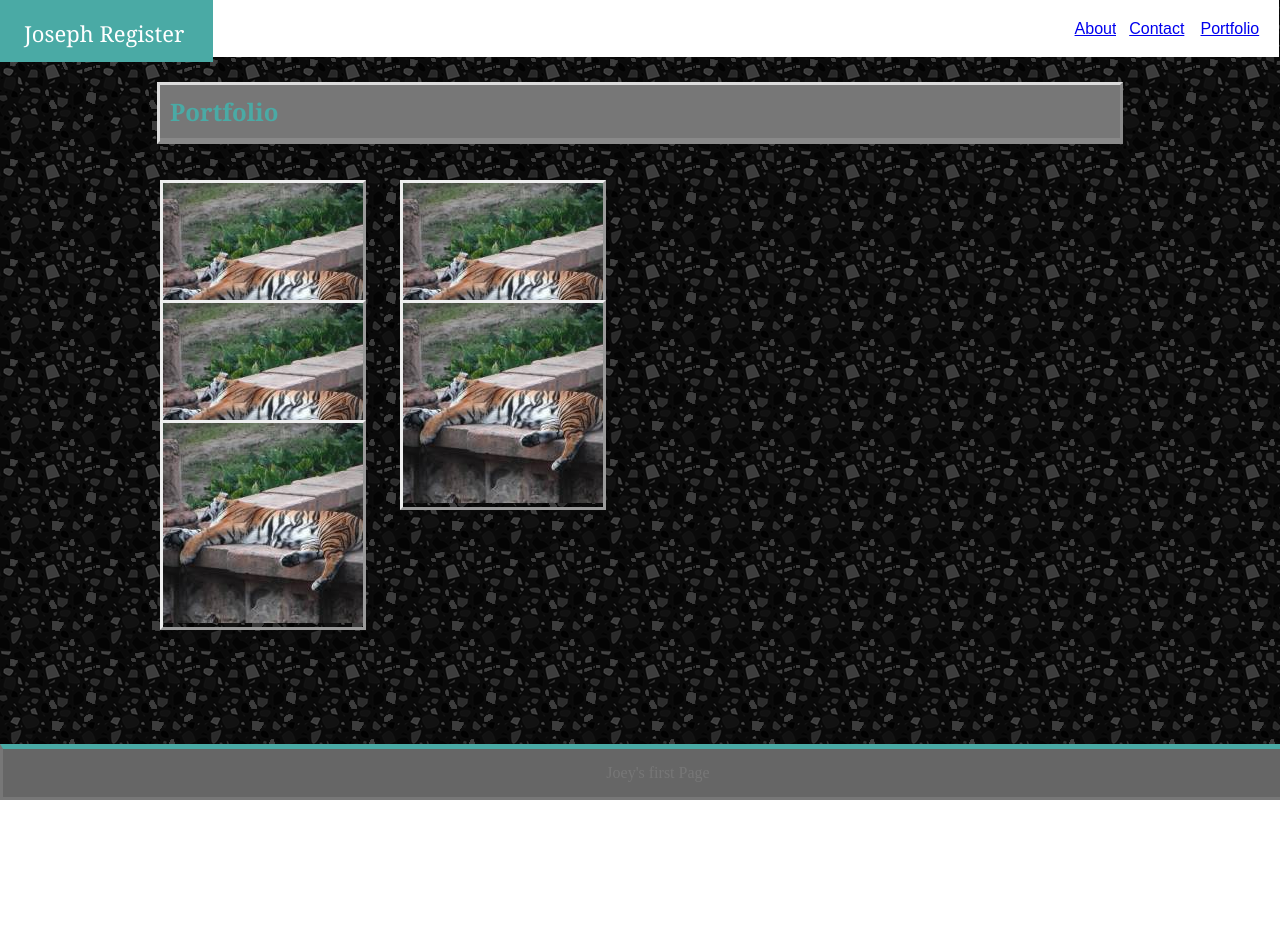
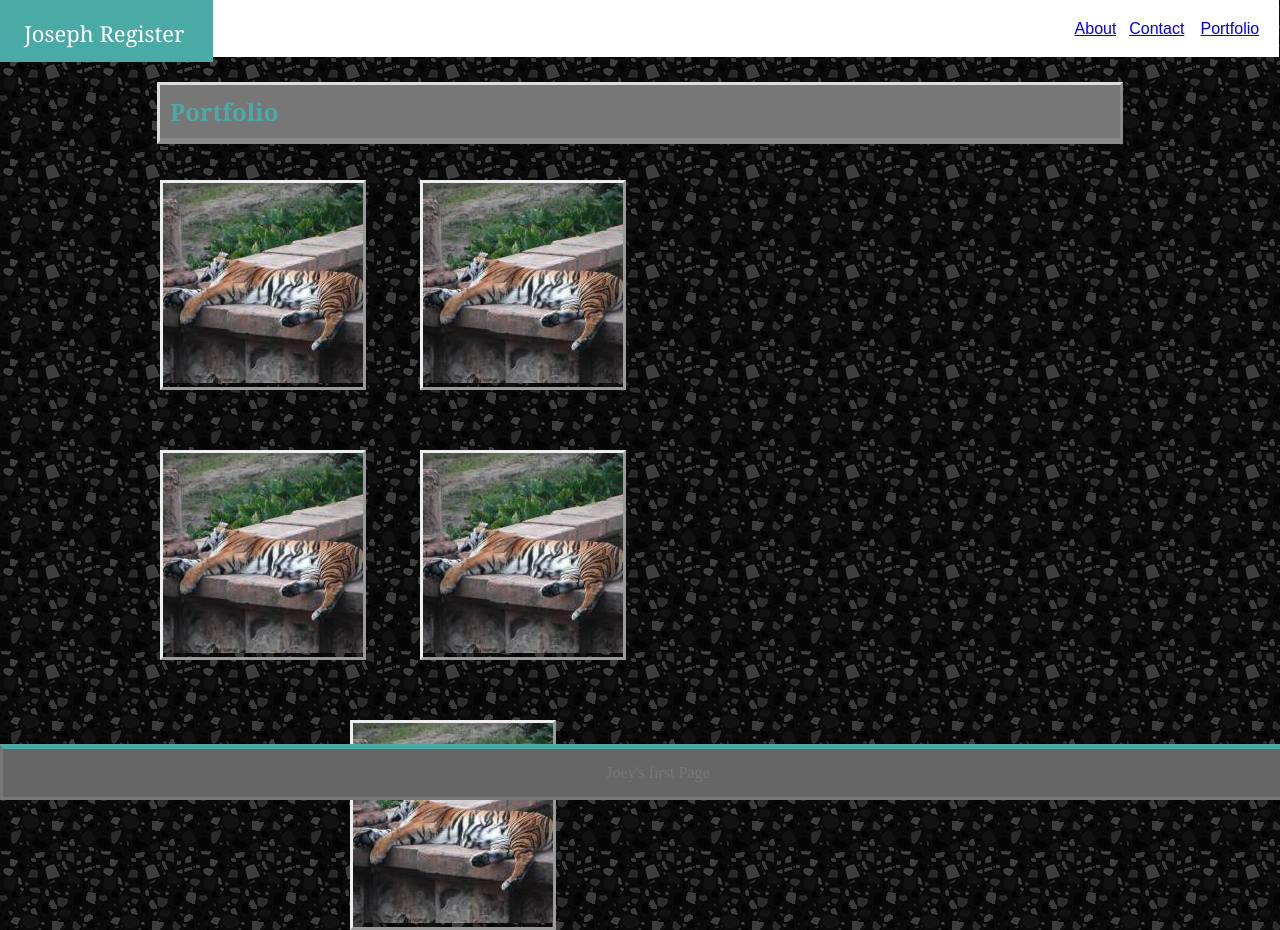
Before and after one commit to jreg1258/Basic-Portfolio, a plain HTML site: page portfolio.html in a window 1280 px wide. Before the commit the page ends 800 px from the top, so only its background shows below. Drawn offline with Linux system fonts and the light colour scheme.

Commit message:
icon placement

```diff
--- a/assets/css/style.css
+++ b/assets/css/style.css
@@ -205,6 +205,7 @@ textarea {
     overflow: auto;
     position: absolute;
     top: 180px;
+    left: 160px;
 }
 
 #icon2 {
@@ -213,7 +214,7 @@ textarea {
     overflow: auto;
     position: absolute;
     top: 180px;
-    left: 400px;
+    left: 420px;
 }
 
 #icon3 {
@@ -221,8 +222,8 @@ textarea {
     clear: both;
     overflow: auto;
     position: absolute;
-    top: 300px;
-
+    top: 450px;
+    left: 160px;
 }
 
 #icon4 {
@@ -230,8 +231,8 @@ textarea {
     clear: both;
     overflow: auto;
     position: absolute;
-    top: 300px;
-    left: 400px;
+    top: 450px;
+    left: 420px;
 }
 
 #icon5 {
@@ -239,7 +240,8 @@ textarea {
     clear: both;
     overflow: auto;
     position: absolute;
-    top: 420px;
+    top: 720px;
+    left: 350px;
 }
 
 #iconbanner {
```
